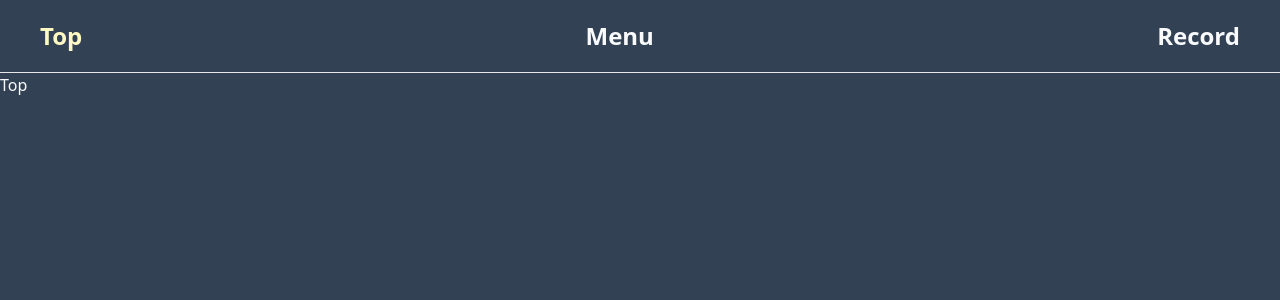
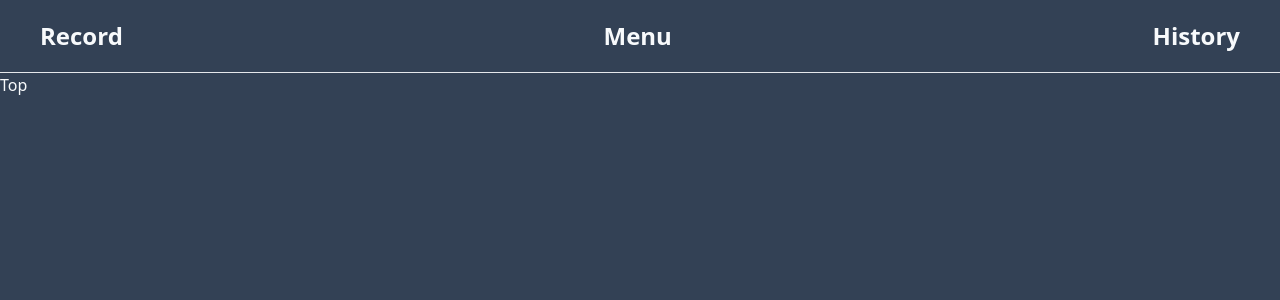
Before and after one commit to aspiratio/training_memo, a Next.js app in the folder frontend/: page / in a window 1280 px wide. Shown: the top 300 px of the page. Built offline with nearby package versions, Linux system fonts and the light colour scheme.

Commit message:
ページ名の変更

```diff
--- a/frontend/src/app/Header.tsx
+++ b/frontend/src/app/Header.tsx
@@ -9,8 +9,11 @@ const Header = () => {
   return (
     <header className="py-5 px-10 border-b">
       <nav className="text-2xl font-extrabold  flex justify-between items-center">
-        <Link href="/" className={pathname === "/" ? locationColor : undefined}>
-          Top
+        <Link
+          href="/record"
+          className={pathname === "/record" ? locationColor : undefined}
+        >
+          Record
         </Link>
         <Link
           href="/menu"
@@ -19,10 +22,10 @@ const Header = () => {
           Menu
         </Link>
         <Link
-          href="/record"
-          className={pathname === "/record" ? locationColor : undefined}
+          href="/history"
+          className={pathname === "/history" ? locationColor : undefined}
         >
-          Record
+          History
         </Link>
       </nav>
     </header>
```
